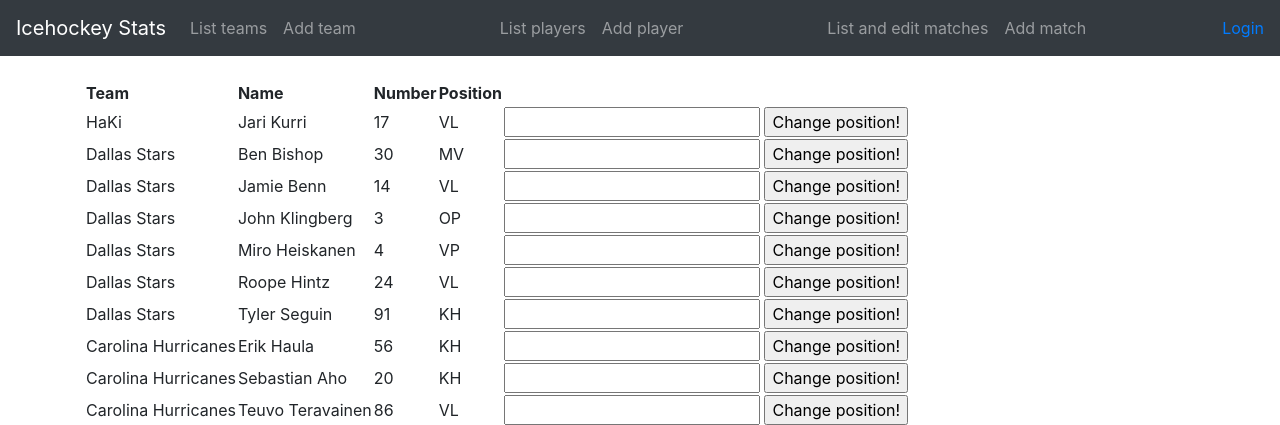
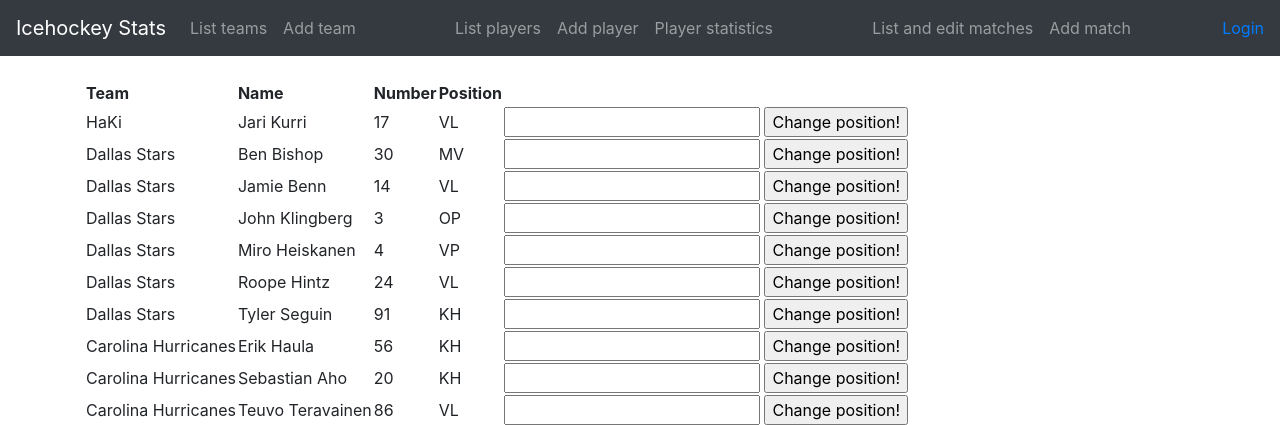
Before and after one commit to samilait/jaakiekkotilasto, a Flask app: page /players in a window 1280 px wide. Shown: the top 425 px of the page. Run offline with Flask 2, Linux system fonts and the light colour scheme; data comes from the database, SQL or seed files in the repository; both versions use the stored data as it was after the commit; some libraries are stand-ins or nearby versions.

Commit message:
Pelaajatilasto lisätty

```diff
--- a/application/players/models.py
+++ b/application/players/models.py
@@ -79,3 +79,75 @@
             response.append(row[0])
 
         return response
+
+    @staticmethod
+    def player_total_points():
+
+        stmt = text("SELECT player.name, team.name, COUNT(*) AS points "
+                    " FROM player, team, goal "
+                    " WHERE player.team_id = team.id "
+                    " AND (player.id = goal.scorer_id OR player.id = goal.assistant_1_id OR player.id = goal.assistant_2_id) "
+                    " GROUP BY player.name ORDER BY points DESC")
+
+        res = db.engine.execute(stmt)
+
+        response = []
+
+        for row in res:
+            response.append({"player_name": row[0], "team_name": row[1], "points": row[2]})
+
+        return response
+
+    @staticmethod
+    def player_goals():
+
+        stmt = text("SELECT player.name, team.name, COUNT(*) AS goals "
+                    " FROM player, team, goal "
+                    " WHERE player.team_id = team.id "
+                    " AND player.id = goal.scorer_id "
+                    " GROUP BY player.name ORDER BY goals DESC")
+
+        res = db.engine.execute(stmt)
+
+        response = []
+
+        for row in res:
+            response.append({"player_name": row[0], "team_name": row[1], "num_of_goals": row[2]})
+
+        return response
+
+    @staticmethod
+    def player_assists():
+
+        stmt = text("SELECT player.name, team.name, COUNT(*) AS assists "
+                    " FROM player, team, goal "
+                    " WHERE player.team_id = team.id "
+                    " AND (player.id = goal.assistant_1_id OR player.id = goal.assistant_2_id) "
+                    " GROUP BY player.name ORDER BY assists DESC")
+
+        res = db.engine.execute(stmt)
+
+        response = []
+
+        for row in res:
+            response.append({"player_name": row[0], "team_name": row[1], "assists": row[2]})
+
+        return response
+
+    @staticmethod
+    def player_penalties():
+
+        stmt = text("SELECT player.name, team.name, COUNT(*) AS minutes "
+                    " FROM player, team, goal "
+                    " WHERE player.team_id = team.id "
+                    " AND player.id = goal.scorer_id "
+                    " GROUP BY player.name ORDER BY goals DESC")
+
+        res = db.engine.execute(stmt)
+
+        response = []
+
+        for row in res:
+            response.append({"player_name": row[0], "team_name": row[1], "num_of_goals": row[2]})
+
+        return response
--- a/application/players/views.py
+++ b/application/players/views.py
@@ -52,3 +52,10 @@
     db.session().commit()
 
     return redirect(url_for("players_index"))
+
+@app.route("/players/statistics", methods=["GET"])
+def players_statistics():
+    return render_template("players/statistics.html",
+            goals=Player.player_goals(),
+            totalpoints=Player.player_total_points(),
+            totalassists=Player.player_assists())
--- a/application/templates/layout.html
+++ b/application/templates/layout.html
@@ -30,6 +30,9 @@
                   </li>
                   <li class="nav-item">
                     <a class="nav-link" href="{{ url_for('players_form') }} ">Add player</a>
+                  </li>
+                  <li class="nav-item">
+                    <a class="nav-link" href="{{ url_for('players_statistics') }} ">Player statistics</a>
                   </li>
               </ul>
 
```
Also changed, not shown: application/templates/players/statistics.html (added, +61 -0 lines), application/icehockey.db.
